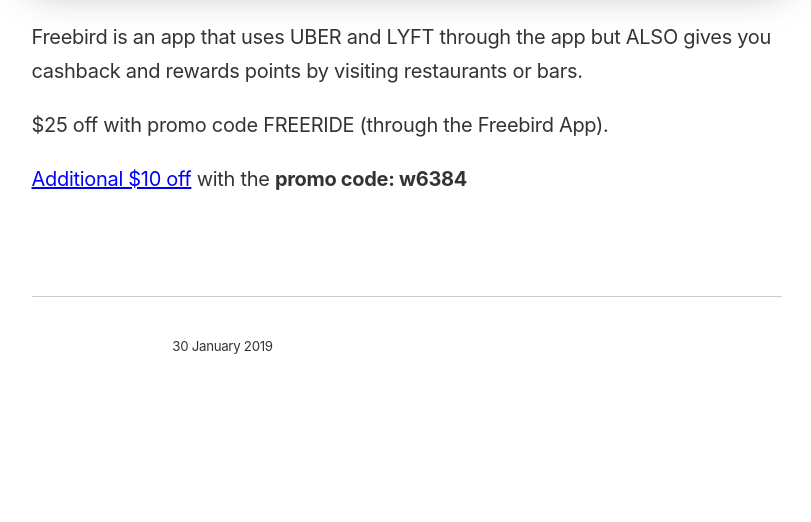
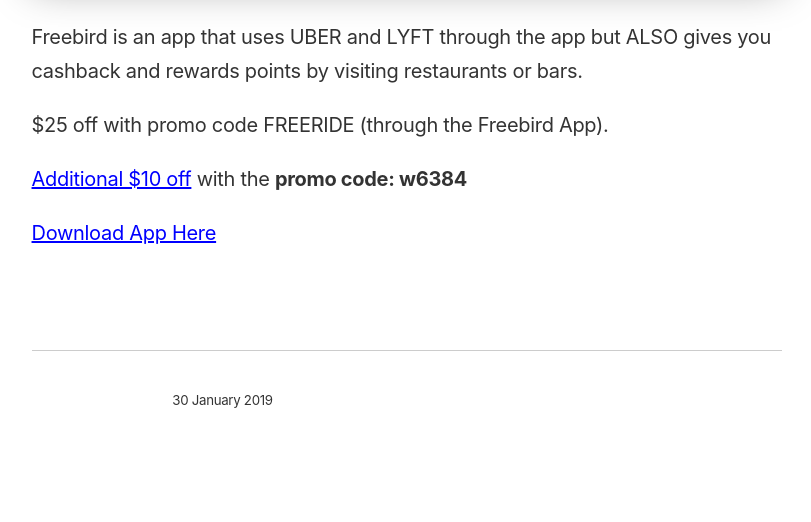
Before and after one commit to ohiosveryown/atldeals, a Jekyll site: the page built from _posts/2019-01-31-post-six.markdown, in a window 1280 px wide. Shown: the part 992-1514 px from the top of the page, without its empty margins (233-1044 px from the left). Built offline with Jekyll 4.4.1, drawn with Linux system fonts in a browser that asks for light colours; before the commit the page ends 1460 px from its top, so only the background shows below that.

Commit message:
Updated Post Six

```diff
--- a/_posts/2019-01-31-post-six.markdown
+++ b/_posts/2019-01-31-post-six.markdown
@@ -18,3 +18,6 @@
 \$25 off with promo code FREERIDE (through the Freebird App).
 
 [Additional $10 off](https://my.fbird.co/ihjn0yPJqS) with the **promo code: w6384**
+
+
+[Download App Here](https://my.fbird.co/ihjn0yPJqS)
```
